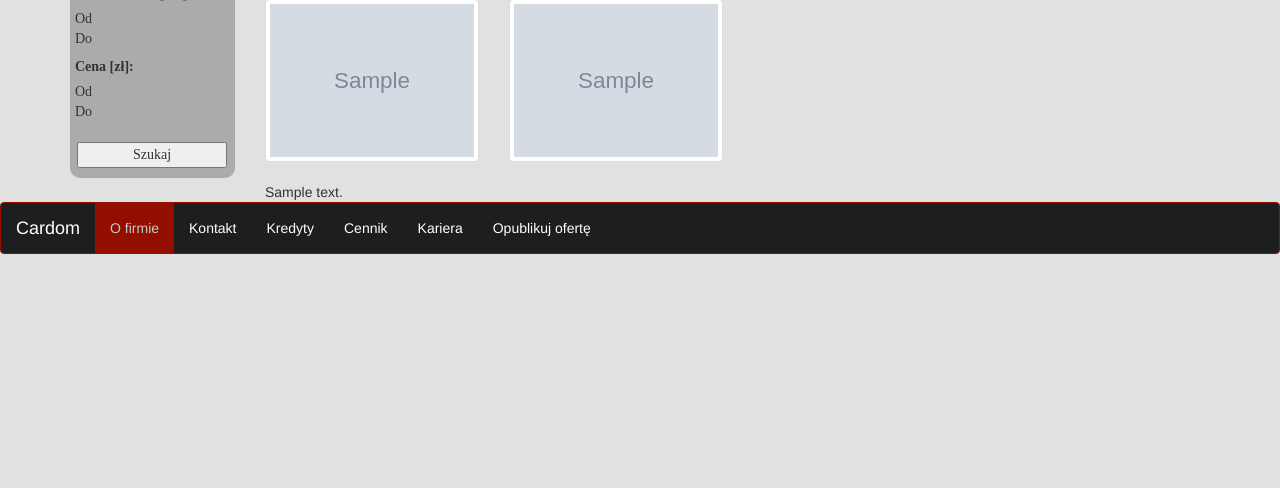
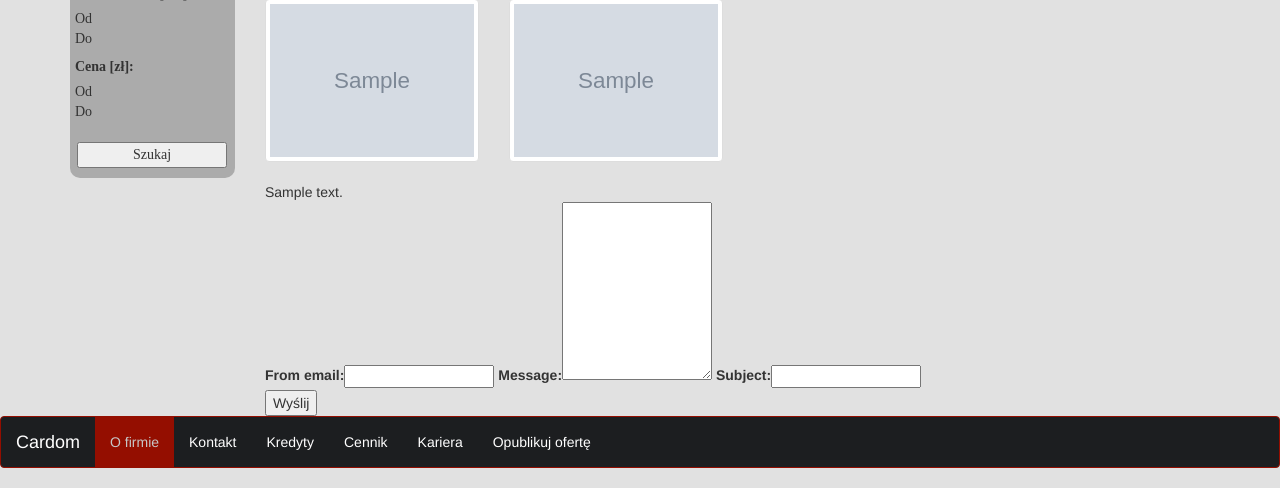
Before and after one commit to brojd/cardom_MySQL, a Django app: template templates/cardom/offer_details.html in a window 1280 px wide. Shown: the part 698-1186 px from the top of the page. Before the commit the page ends 952 px from the top, so only its background shows below. Run offline with Django 3.2, Linux system fonts and the light colour scheme; tables that the repository leaves empty hold one stand-in row (values such as "Sample post"); the template is opened without the code that fills it: values that come from a table or form of the project are taken from there, most other values are stand-ins (such as "Sample title", 1, 10 or a date in 2020); grey boxes marked "Sample" are stand-in pictures; parts of the project's set-up code (start-up, migrations or seed data) failed here and were passed over; some libraries are stand-ins or nearby versions.

Commit message:
make the contact form work

```diff
--- a/cardom/forms.py
+++ b/cardom/forms.py
@@ -18,4 +18,5 @@ class OfferSort(forms.Form):
 
 class ContactForm(forms.Form):
     from_email = forms.EmailField(required=True)
-    text = forms.TextInput(required=True)
+    message = forms.CharField(required=True, widget=forms.Textarea)
+    subject = forms.CharField()
--- a/templates/cardom/offer_details.html
+++ b/templates/cardom/offer_details.html
@@ -35,4 +35,12 @@
             </div>
             <div class="description">{{ offer.description }}</div>
 
+            <form method="post">
+                {% csrf_token %}
+                {{ form }}
+                <div class="form-actions">
+                  <button type="submit">Wyślij</button>
+                </div>
+            </form>
+
 {% endblock %}
```
Also changed, not shown: cardom/views.py (+16 -1 lines), cardom_project/settings.py (line endings or trailing spaces).
